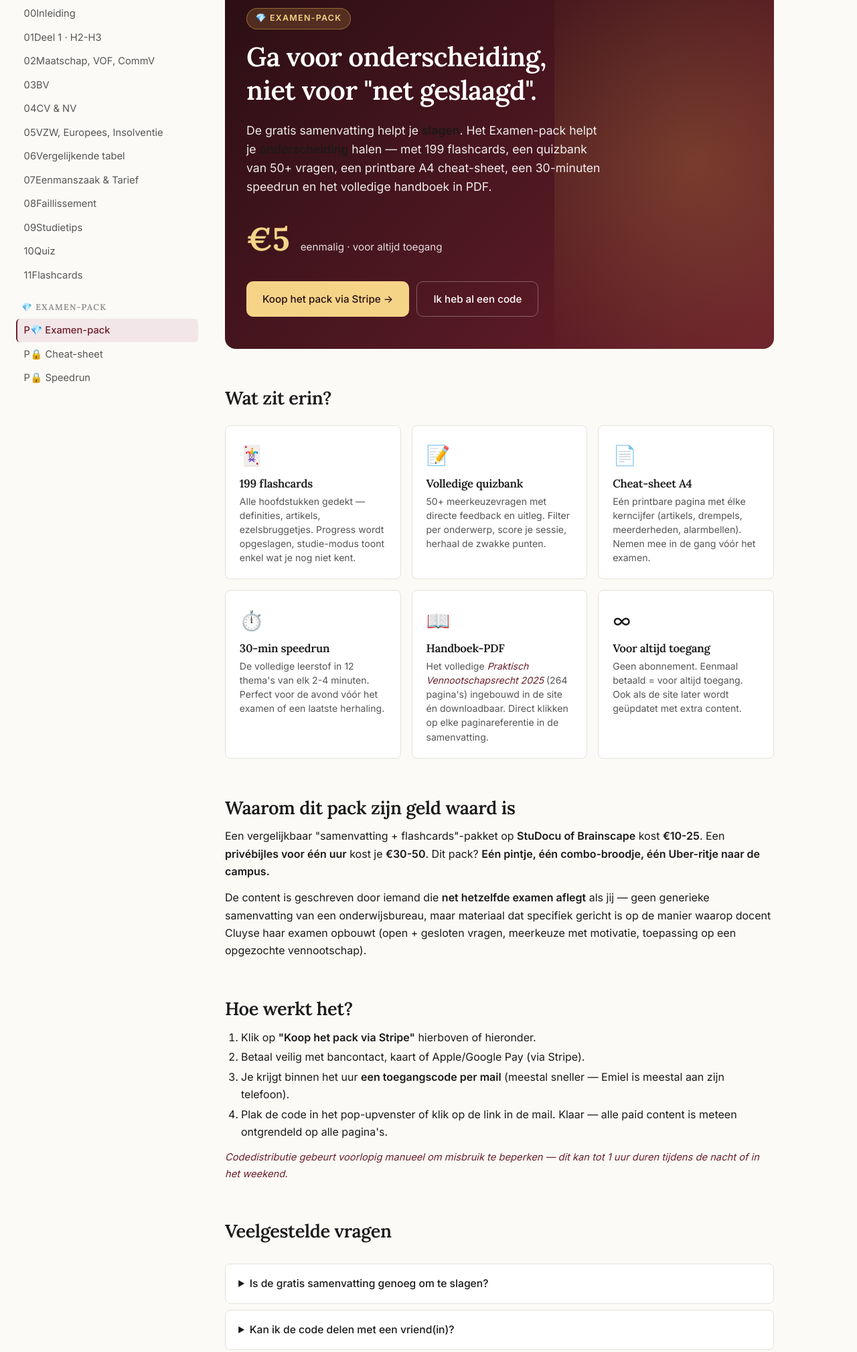
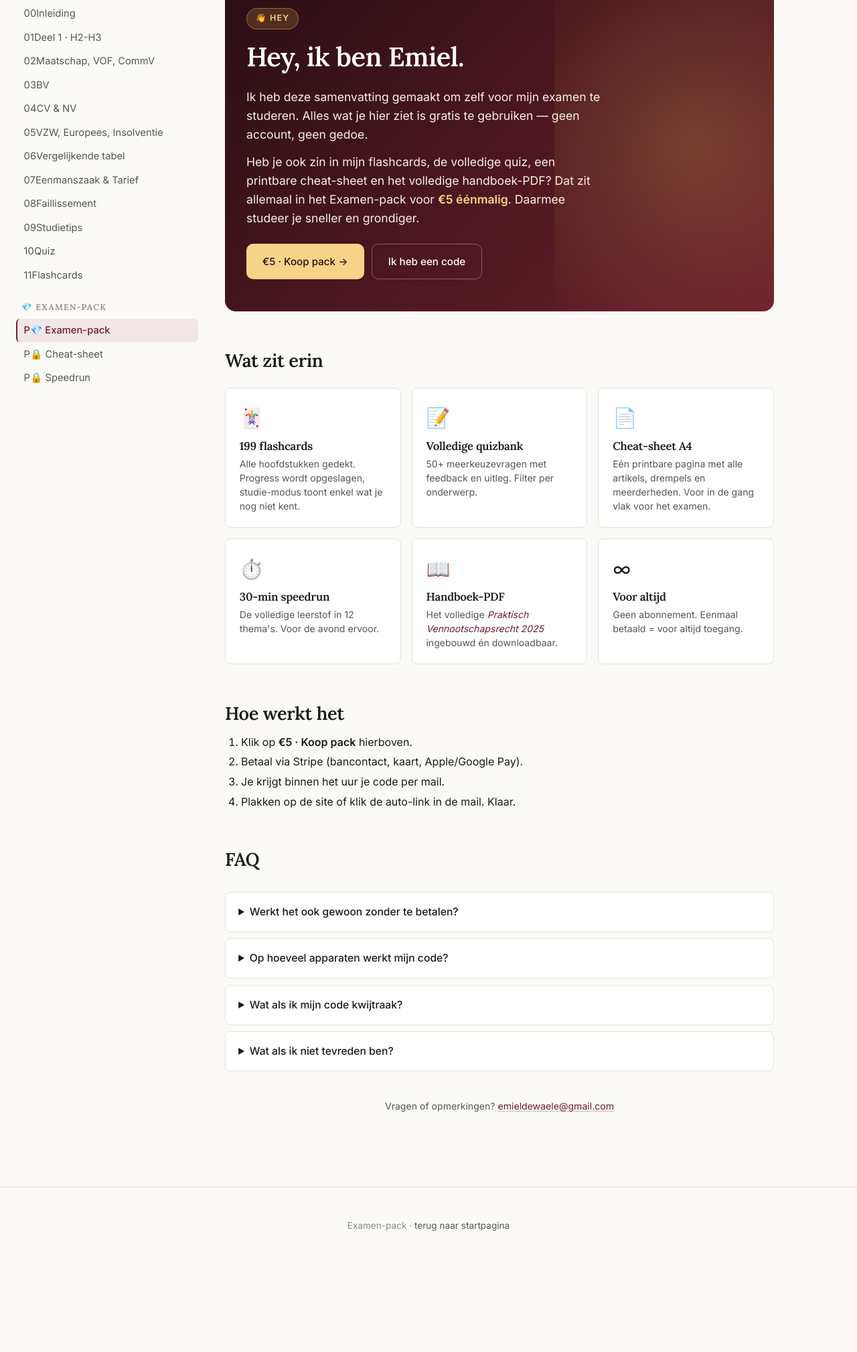
Before and after one commit to EmielEDW/vennootschapsrecht-samenvatting, a plain HTML site: page examen-pack.html in a window 1280 px wide. Shown: the part 147-2166 px from the top of the page at 67% size. After the commit the page ends 2034 px from the top, so only its background shows below. Drawn offline with Linux system fonts and the light colour scheme.

Commit message:
Make sales copy more personal + fix contrast on hero
- Examen-pack landing: rewrite with personal voice ('Hey, ik ben Emiel')
- Remove salesy 'Ga voor onderscheiding' framing
- Drop 'why this is worth the money' marketing section
- Shorter FAQ, only essentials
- Index promo block: short personal line instead of corporate copy
- Fix CSS: .pack-hero strong now uses gold color (#f5d488) instead of inheriting
  dark text color — was causing low contrast on the dark wine background

```diff
--- a/examen-pack.html
+++ b/examen-pack.html
@@ -49,111 +49,84 @@
   <main>
 
     <section class="pack-hero">
-      <span class="pack-tag">💎 Examen-pack</span>
-      <h1>Ga voor onderscheiding,<br>niet voor "net geslaagd".</h1>
-      <p class="pack-lead">De gratis samenvatting helpt je <strong>slagen</strong>. Het Examen-pack helpt je <strong>onderscheiding</strong> halen — met 199 flashcards, een quizbank van 50+ vragen, een printbare A4 cheat-sheet, een 30-minuten speedrun en het volledige handboek in PDF.</p>
-      <div class="pack-price-block">
-        <span class="pack-price">€5</span>
-        <span class="pack-once">eenmalig · voor altijd toegang</span>
-      </div>
+      <span class="pack-tag">👋 Hey</span>
+      <h1>Hey, ik ben Emiel.</h1>
+      <p class="pack-lead">Ik heb deze samenvatting gemaakt om zelf voor mijn examen te studeren. Alles wat je hier ziet is gratis te gebruiken — geen account, geen gedoe.</p>
+      <p class="pack-lead">Heb je ook zin in mijn flashcards, de volledige quiz, een printbare cheat-sheet en het volledige handboek-PDF? Dat zit allemaal in het Examen-pack voor <strong>€5 éénmalig</strong>. Daarmee studeer je sneller en grondiger.</p>
       <div class="pack-cta-row">
         <a class="pack-cta primary" href="STRIPE_PAYMENT_LINK_HERE" target="_blank" rel="noopener" id="packBuyTop">
-          Koop het pack via Stripe →
+          €5 · Koop pack →
         </a>
         <button class="pack-cta secondary" data-open-unlock type="button">
-          Ik heb al een code
+          Ik heb een code
         </button>
       </div>
     </section>
 
-    <h2 id="features">Wat zit erin?</h2>
+    <h2 id="features">Wat zit erin</h2>
     <div class="pack-grid">
       <div class="pack-feature">
         <div class="pack-icon">🃏</div>
         <h3>199 flashcards</h3>
-        <p>Alle hoofdstukken gedekt — definities, artikels, ezelsbruggetjes. Progress wordt opgeslagen, studie-modus toont enkel wat je nog niet kent.</p>
+        <p>Alle hoofdstukken gedekt. Progress wordt opgeslagen, studie-modus toont enkel wat je nog niet kent.</p>
       </div>
       <div class="pack-feature">
         <div class="pack-icon">📝</div>
         <h3>Volledige quizbank</h3>
-        <p>50+ meerkeuzevragen met directe feedback en uitleg. Filter per onderwerp, score je sessie, herhaal de zwakke punten.</p>
+        <p>50+ meerkeuzevragen met feedback en uitleg. Filter per onderwerp.</p>
       </div>
       <div class="pack-feature">
         <div class="pack-icon">📄</div>
         <h3>Cheat-sheet A4</h3>
-        <p>Eén printbare pagina met élke kerncijfer (artikels, drempels, meerderheden, alarmbellen). Nemen mee in de gang vóór het examen.</p>
+        <p>Eén printbare pagina met alle artikels, drempels en meerderheden. Voor in de gang vlak voor het examen.</p>
       </div>
       <div class="pack-feature">
         <div class="pack-icon">⏱️</div>
         <h3>30-min speedrun</h3>
-        <p>De volledige leerstof in 12 thema's van elk 2-4 minuten. Perfect voor de avond vóór het examen of een laatste herhaling.</p>
+        <p>De volledige leerstof in 12 thema's. Voor de avond ervoor.</p>
       </div>
       <div class="pack-feature">
         <div class="pack-icon">📖</div>
         <h3>Handboek-PDF</h3>
-        <p>Het volledige <em>Praktisch Vennootschapsrecht 2025</em> (264 pagina's) ingebouwd in de site én downloadbaar. Direct klikken op elke paginareferentie in de samenvatting.</p>
+        <p>Het volledige <em>Praktisch Vennootschapsrecht 2025</em> ingebouwd én downloadbaar.</p>
       </div>
       <div class="pack-feature">
         <div class="pack-icon">∞</div>
-        <h3>Voor altijd toegang</h3>
-        <p>Geen abonnement. Eenmaal betaald = voor altijd toegang. Ook als de site later wordt geüpdatet met extra content.</p>
+        <h3>Voor altijd</h3>
+        <p>Geen abonnement. Eenmaal betaald = voor altijd toegang.</p>
       </div>
     </div>
 
-    <h2 id="why">Waarom dit pack zijn geld waard is</h2>
-    <p>Een vergelijkbaar "samenvatting + flashcards"-pakket op <strong>StuDocu of Brainscape</strong> kost <strong>€10-25</strong>. Een <strong>privébijles voor één uur</strong> kost je <strong>€30-50</strong>. Dit pack? <strong>Eén pintje, één combo-broodje, één Uber-ritje naar de campus.</strong></p>
-    <p>De content is geschreven door iemand die <strong>net hetzelfde examen aflegt</strong> als jij — geen generieke samenvatting van een onderwijsbureau, maar materiaal dat specifiek gericht is op de manier waarop docent Cluyse haar examen opbouwt (open + gesloten vragen, meerkeuze met motivatie, toepassing op een opgezochte vennootschap).</p>
+    <h2 id="how">Hoe werkt het</h2>
+    <ol>
+      <li>Klik op <strong>€5 · Koop pack</strong> hierboven.</li>
+      <li>Betaal via Stripe (bancontact, kaart, Apple/Google Pay).</li>
+      <li>Je krijgt binnen het uur je code per mail.</li>
+      <li>Plakken op de site of klik de auto-link in de mail. Klaar.</li>
+    </ol>
 
-    <h2 id="how">Hoe werkt het?</h2>
-    <ol>
-      <li>Klik op <strong>"Koop het pack via Stripe"</strong> hierboven of hieronder.</li>
-      <li>Betaal veilig met bancontact, kaart of Apple/Google Pay (via Stripe).</li>
-      <li>Je krijgt binnen het uur <strong>een toegangscode per mail</strong> (meestal sneller — Emiel is meestal aan zijn telefoon).</li>
-      <li>Plak de code in het pop-upvenster of klik op de link in de mail. Klaar — alle paid content is meteen ontgrendeld op alle pagina's.</li>
-    </ol>
-    <p style="font-size:0.92rem;color:var(--text-soft);"><em>Codedistributie gebeurt voorlopig manueel om misbruik te beperken — dit kan tot 1 uur duren tijdens de nacht of in het weekend.</em></p>
-
-    <h2 id="faq">Veelgestelde vragen</h2>
+    <h2 id="faq">FAQ</h2>
     <div class="pack-faq">
       <details>
-        <summary>Is de gratis samenvatting genoeg om te slagen?</summary>
-        <p>Ja. De volledige tekstuele samenvatting blijft gratis en dekt de hele examenscope. Het pack is voor wie wil <em>oefenen, herhalen en het in een laatste sprint helemaal onder controle krijgen</em>.</p>
+        <summary>Werkt het ook gewoon zonder te betalen?</summary>
+        <p>Ja. De volledige samenvatting blijft gratis en dekt de hele examenscope. Het pack is enkel voor wie ook wil oefenen met flashcards/quiz/cheat-sheet.</p>
       </details>
       <details>
-        <summary>Kan ik de code delen met een vriend(in)?</summary>
-        <p>Eerlijk: technisch wel, maar de code is gelinkt aan jouw aankoop. Als ik merk dat een code op tientallen apparaten gebruikt wordt, kan ik 'm desactiveren. Verspreid liever de gratis site — dat helpt iedereen.</p>
-      </details>
-      <details>
-        <summary>Werkt het ook op mijn telefoon?</summary>
-        <p>Zeker. Alles is mobielvriendelijk — flashcards swipen, quiz tikken, cheat-sheet wel best afdrukken op een echte A4.</p>
+        <summary>Op hoeveel apparaten werkt mijn code?</summary>
+        <p>Drie. Laptop + telefoon + tablet bv. Limit bereikt? Mail me en ik reset 'm.</p>
       </details>
       <details>
         <summary>Wat als ik mijn code kwijtraak?</summary>
-        <p>Stuur me een mail (<a href="mailto:emieldewaele@gmail.com">emieldewaele@gmail.com</a>) — ik check de Stripe-betaling en stuur je je code opnieuw.</p>
+        <p>Mail me (<a href="mailto:emieldewaele@gmail.com">emieldewaele@gmail.com</a>) en ik stuur 'm opnieuw.</p>
       </details>
       <details>
-        <summary>Wordt het pack later nog uitgebreid?</summary>
-        <p>Mogelijk — denk aan oude examenvragen, audio-samenvattingen, of een Discord study group. Eens betaald = je krijgt elke update gratis.</p>
-      </details>
-      <details>
-        <summary>Krijg ik mijn geld terug als ik niet tevreden ben?</summary>
-        <p>Ja. Stuur me een eerlijke mail binnen 7 dagen na aankoop en ik return het volledig — geen vragen.</p>
+        <summary>Wat als ik niet tevreden ben?</summary>
+        <p>Stuur me een eerlijke mail binnen 7 dagen en ik return de €5. Geen vragen.</p>
       </details>
     </div>
 
-    <section class="pack-hero" style="margin-top:2rem">
-      <h1 style="font-size:1.8rem">Klaar?</h1>
-      <p class="pack-lead">€5 · eenmalig · voor altijd toegang.</p>
-      <div class="pack-cta-row">
-        <a class="pack-cta primary" href="STRIPE_PAYMENT_LINK_HERE" target="_blank" rel="noopener" id="packBuyBottom">
-          Koop nu via Stripe →
-        </a>
-      </div>
-    </section>
-
-    <p style="margin-top:2rem;font-size:0.85rem;color:var(--text-soft);text-align:center;">
-      Vragen? DM <a href="mailto:emieldewaele@gmail.com">emieldewaele@gmail.com</a> of via Insta/WhatsApp.<br>
-      Examen-pack is een eenmanszaak-project van een mede-student — alle inkomsten gaan naar koffie, examen-snacks en hosting.
+    <p style="margin-top:2.5rem;font-size:0.88rem;color:var(--text-soft);text-align:center;">
+      Vragen of opmerkingen? <a href="mailto:emieldewaele@gmail.com">emieldewaele@gmail.com</a>
     </p>
 
   </main>
--- a/styles.css
+++ b/styles.css
@@ -1052,11 +1052,18 @@ footer a:hover { color: var(--accent); }
 }
 .pack-hero .pack-lead {
   font-size: 1.1rem;
-  opacity: 0.92;
   max-width: 540px;
   position: relative;
   line-height: 1.6;
+  color: #f5f0e6;
 }
+.pack-hero strong,
+.pack-hero .pack-lead strong,
+.pack-hero p strong {
+  color: #f5d488;
+  font-weight: 600;
+}
+.pack-hero p { color: #f5f0e6; }
 .pack-hero .pack-price-block {
   display: flex;
   align-items: baseline;
```
Also changed, not shown: index.html (+3 -7 lines).
